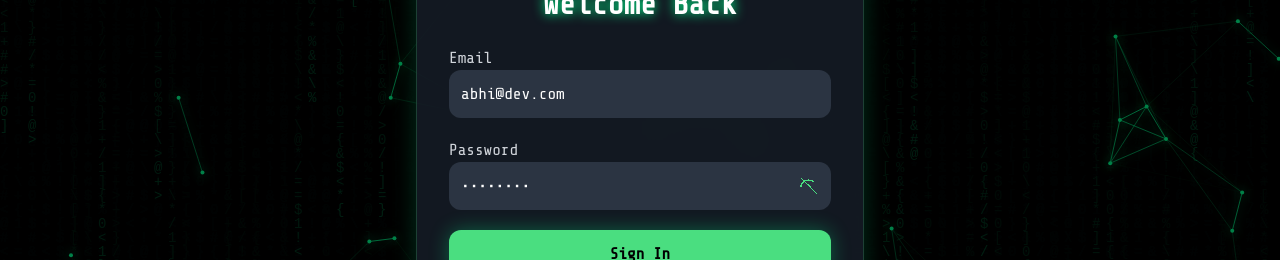
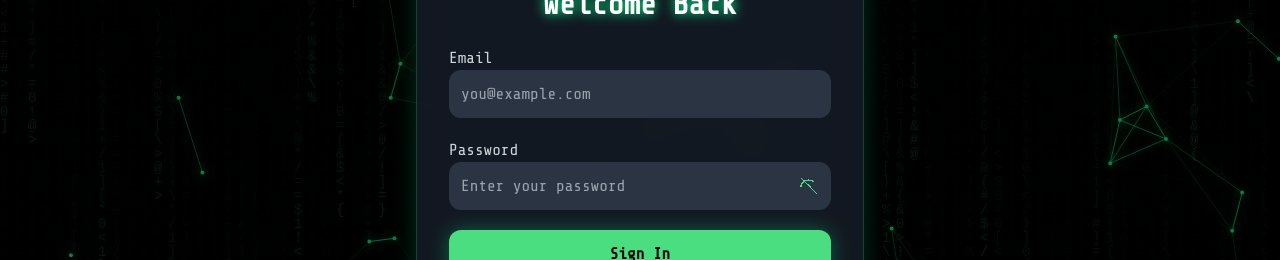
Before and after one commit to abhishektiwari5659/dev-verse, a React (Vite) app: page /login in a window 1280 px wide. Shown: the part 248-508 px from the top of the page. Built offline with nearby package versions, Linux system fonts and the light colour scheme.

Commit message:
fix error

```diff
--- a/src/components/Login.jsx
+++ b/src/components/Login.jsx
@@ -6,8 +6,8 @@ import { Link, useNavigate } from "react-router-dom";
 import { BASE_URL } from "../utils/constant";
 
 const Login = () => {
-  const [emailId, setEmail] = useState("abhi@dev.com");
-  const [password, setPassword] = useState("Abhi@123");
+  const [emailId, setEmail] = useState("");
+  const [password, setPassword] = useState("");
   const [error, setError] = useState("");
   const [showPassword, setShowPassword] = useState(false);
 
```
